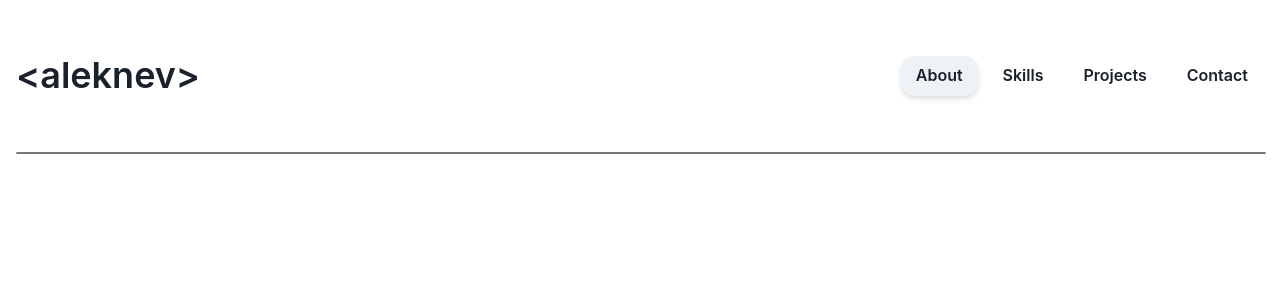
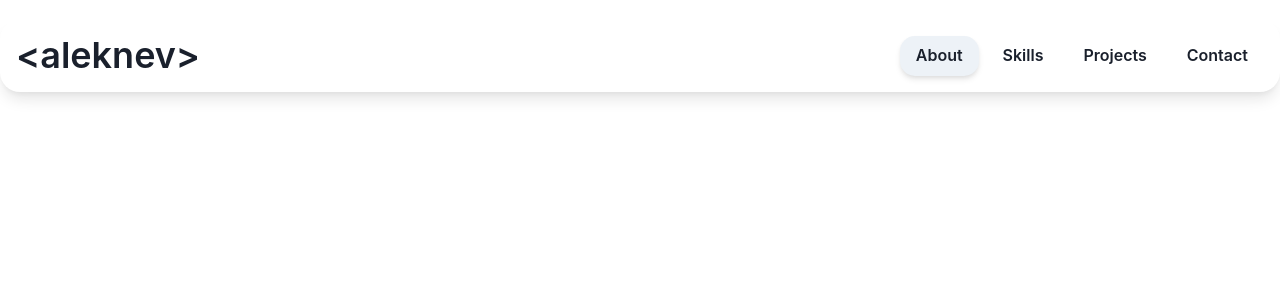
Before and after one commit to bzap/aleknev-dev, a Next.js app in the folder aleknev_dev/: page /components/Header in a window 1280 px wide. Shown: the top 300 px of the page. Built offline with nearby package versions, Linux system fonts and the light colour scheme.

Commit message:
improved navbar design and added page jumping

```diff
--- a/aleknev_dev/package.json
+++ b/aleknev_dev/package.json
@@ -15,7 +15,8 @@
     "framer-motion": "^7.3.6",
     "next": "12.3.1",
     "react": "18.2.0",
-    "react-dom": "18.2.0"
+    "react-dom": "18.2.0",
+    "react-scroll": "^1.8.7"
   },
   "devDependencies": {
     "eslint": "8.23.1",
--- a/aleknev_dev/pages/components/Header.js
+++ b/aleknev_dev/pages/components/Header.js
@@ -1,16 +1,27 @@
 import React from 'react'
-import Link from 'next/link'
 import { Divider, Heading, Flex, Stack, Container, Button, Text, Box, Spacer } from '@chakra-ui/react'
+import { Link } from "react-scroll/modules"
 
 const Header = () => (
-    <Container maxW={'7xl'}>
+    <Container
+        display={'flex'}
+        justifyContent={'center'}
+        mb={'40'}
+        pt={'5'}>
+        <Container
+            maxW={'7xl'}
+            position='fixed'
+            zIndex={200}
+            boxShadow={'lg'}
+            borderRadius={'20px'}
+            bg='white'
+            >
             <Box
-        py={{ base: '1em', md: '2em' }}>
+                py={{ base: '1em', md: '1em' }}>
                 <Flex
                     align={'center'}
                     justifyContent={'space-between'}
-            spacing={{ base: 8, md: 15, lg: 30 }}
-            py={{ base: 6, md: 6 }}
+
                     direction={{ base: 'column', md: 'row' }}>
                     <Heading
                         lineHeight={1.1}
@@ -21,15 +32,29 @@ const Header = () => (
                         </Text>
                     </Heading>
                     <Stack direction='row' justify={'flex-end'} >
-                    <Button colorScheme='gray' borderRadius='15' boxShadow={'md'}>About</Button>
-                    <Button colorScheme='gray' variant='ghost' borderRadius='15'>Skills</Button>
+                            <Button colorScheme='gray' borderRadius='15' boxShadow={'md'}>
+                            <Link activeClass="active" to="p1" spy={true} smooth={true} offset={0} duration={500}>
+                                About
+                            </Link>
+
+
+
+                            </Button>
+                            <Button colorScheme='gray' variant='ghost' borderRadius='15'>
+                            <Link activeClass="active" to="p2" spy={true} smooth={true} offset={0} duration={500}>
+                                Skills
+                            </Link>
+                            </Button>
                             <Button colorScheme='gray' variant='ghost' borderRadius='15'>Projects</Button>
                             <Button colorScheme='gray' variant='ghost' borderRadius='15'>Contact</Button>
                     </Stack>
                 </Flex>
             </Box>
-    <Divider orientation='horizontal' borderRadius={'2em'} border='1px' dropShadow={'lg'}/>
+
         </Container>
-)
 
+
+    </Container>
+
+)//<Divider orientation='horizontal' borderRadius={'2em'} border='1px' dropShadow={'lg'}/>
 export default Header
--- a/aleknev_dev/pages/components/Hero.js
+++ b/aleknev_dev/pages/components/Hero.js
@@ -14,7 +14,7 @@ import {
     useColorModeValue,
   } from '@chakra-ui/react';
 const Hero = () => (
-    <Container maxW={'7xl'}>
+    <Container maxW={'7xl'} id='p1'>
       <Stack
         align={'center'}
         spacing={{ base: 8, md: 15, lg: 30 }}
@@ -52,7 +52,7 @@ const Hero = () => (
           <Text
           color={'gray.500'}
           fontSize={{ base: '20', sm: '30', lg: '25' }}>
-            Known for an overly large desire for dan-dan noodles and a strong desire to learn.
+            Sometimes known for my overly large desire for dan-dan noodles and other times for my strong desire to learn.
           </Text>
         </Stack>
 
```
Also changed, not shown: aleknev_dev/pages/components/Projects.js (added, +26 -0 lines), aleknev_dev/pages/index.js (+7 -6 lines), 1 other file (tests, documents, lock files or other folders). Lines whose indentation alone changed are shown as unchanged.
